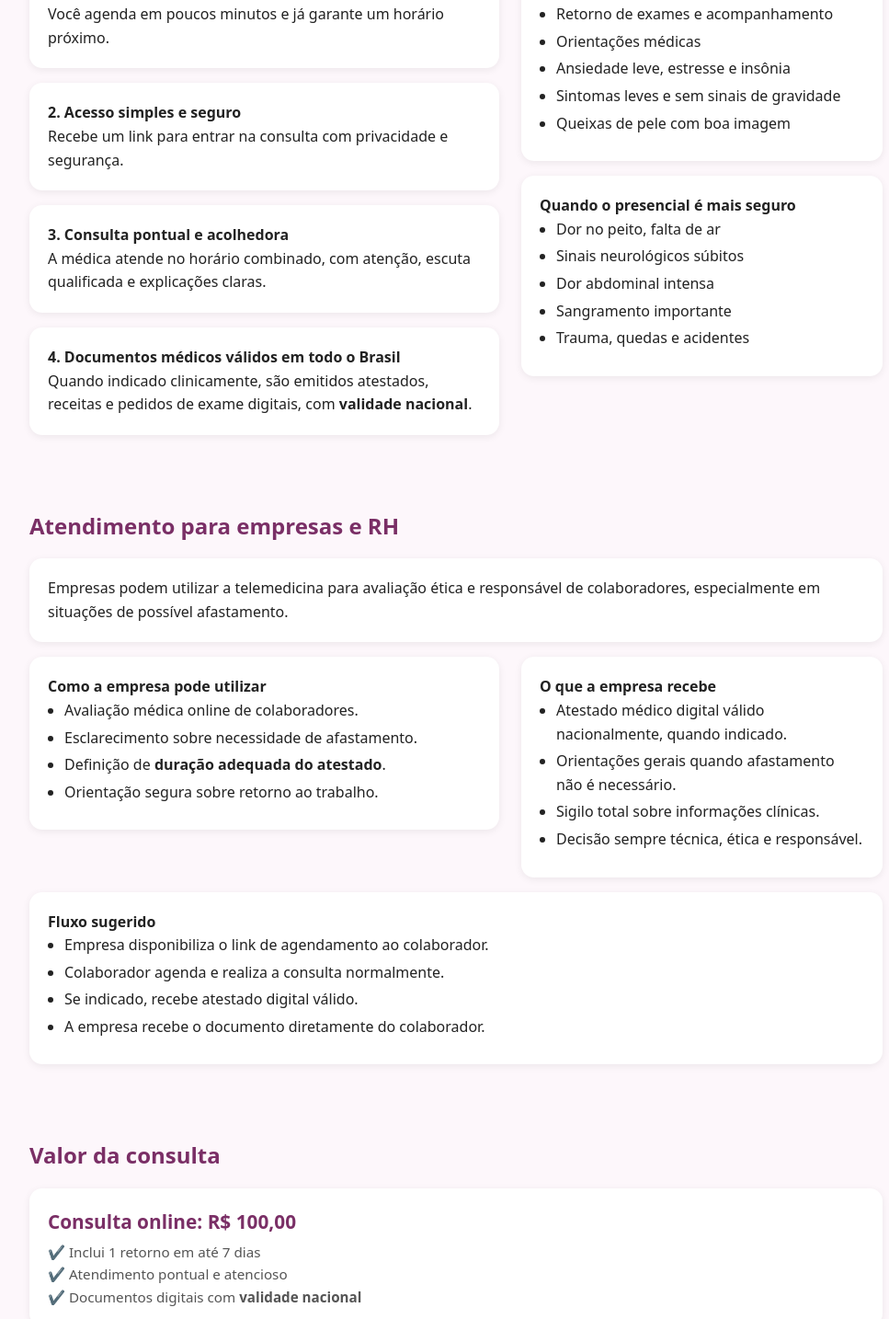
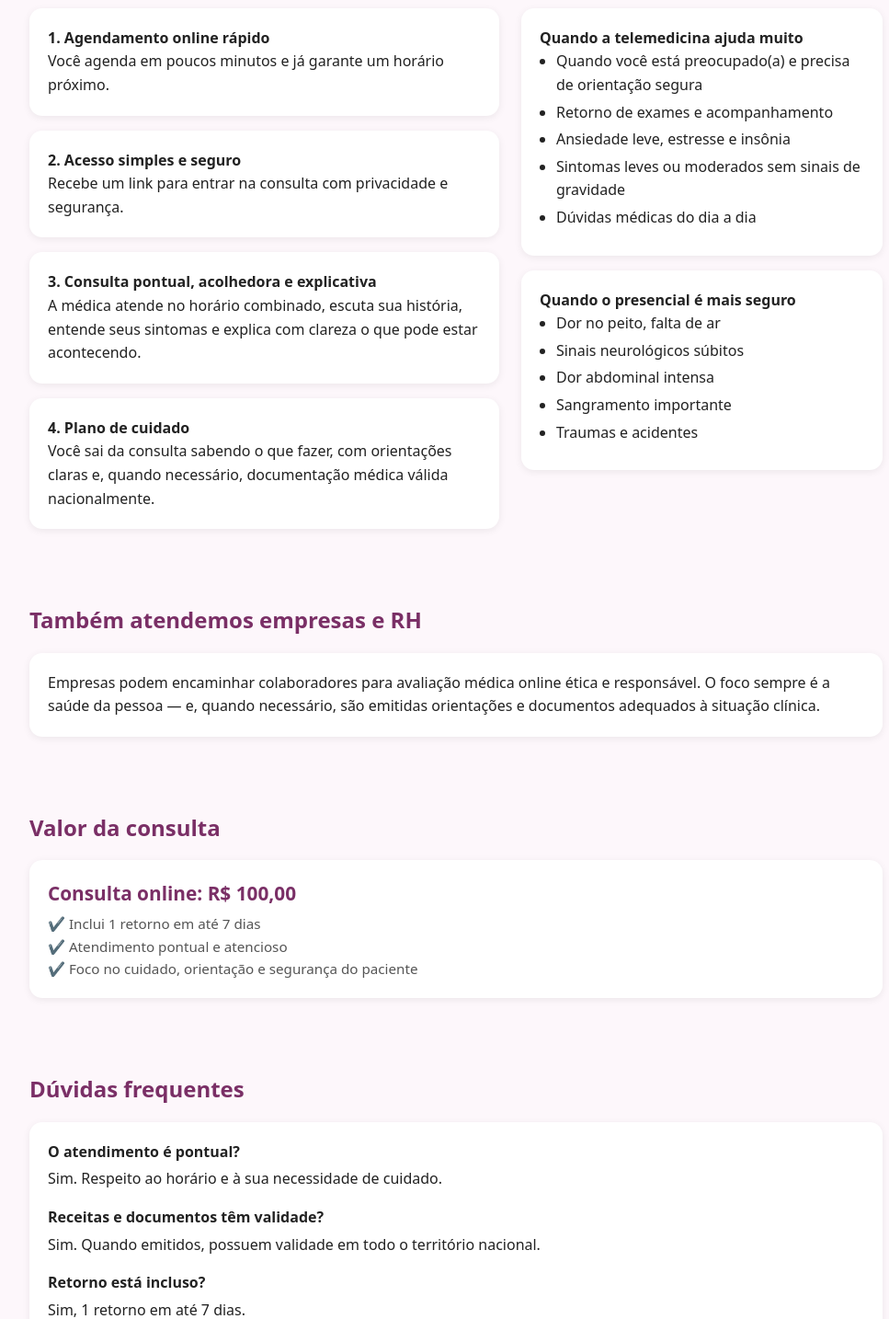
Before and after one commit to iohanpb/teste, a plain HTML site: page index.html in a window 1280 px wide. Shown: the part 1097-2531 px from the top of the page at 92% size, without its empty margins (144-1111 px from the left). Drawn offline with Linux system fonts and the light colour scheme.

Commit message:
Update index.html

```diff
--- a/index.html
+++ b/index.html
@@ -194,11 +194,11 @@
     <div class="container">
       <div class="hero-inner">
         <div>
-          <h1>Consulta médica online com acolhimento, pontualidade e segurança</h1>
+          <h1>Consulta médica online com acolhimento, pontualidade e cuidado real com você</h1>
           <p>
-            Telemedicina com cuidado humano, atenção verdadeira e orientação responsável.
-            Atendimento para pacientes e empresas, com consultas realizadas com calma,
-            atenção e compromisso com a saúde.
+            Se você está com sintomas, preocupado(a), inseguro(a) sobre o que fazer ou simplesmente
+            precisa de orientação médica responsável, aqui você encontra uma consulta humana,
+            atenta e tranquila — sem pressa e sem julgamentos.
           </p>
 
           <div class="hero-highlight">
@@ -211,7 +211,7 @@
           </p>
 
           <p class="hero-highlight">
-            ✔️ Receitas digitais e atestados, quando indicados clinicamente, com
+            ✔️ Quando indicado clinicamente, receitas digitais e documentos médicos com
             <strong>validade em todo o território nacional</strong>.
           </p>
 
@@ -220,8 +220,10 @@
 
         <div class="doctor-photo">
           <div>
-            <img src="https://via.placeholder.com/400x400.png?text=Foto+da+M%C3%A9dica" alt="Foto ilustrativa da médica">
-            <div class="photo-caption">Foto ilustrativa. Em breve, a foto oficial da médica estará aqui.</div>
+            <img
+              src="https://images.generated.photos/VS5zOvq4u_tPFlE0YvyEKOzYQxXQ2S3fLZOA3hxppnw/rs:fit:512:512/czM6Ly9p/ZGVudGl0eS5waG90/b3MvZGVmYXVsdC5q/cGc.jpg"
+              alt="Foto ilustrativa de médica — imagem gerada por inteligência artificial">
+            <div class="photo-caption">Imagem ilustrativa gerada por IA. Em breve, a foto oficial da médica estará aqui.</div>
           </div>
         </div>
 
@@ -245,29 +247,32 @@
 
   <section id="como-funciona">
     <div class="container">
-      <h2>Como funciona para pacientes</h2>
+      <h2>Como funciona</h2>
       <div class="grid-2">
         <div>
           <div class="card">
             <strong>1. Agendamento online rápido</strong>
             <p>Você agenda em poucos minutos e já garante um horário próximo.</p>
           </div>
+
           <div class="card">
             <strong>2. Acesso simples e seguro</strong>
             <p>Recebe um link para entrar na consulta com privacidade e segurança.</p>
           </div>
+
           <div class="card">
-            <strong>3. Consulta pontual e acolhedora</strong>
+            <strong>3. Consulta pontual, acolhedora e explicativa</strong>
             <p>
-              A médica atende no horário combinado, com atenção, escuta qualificada
-              e explicações claras.
+              A médica atende no horário combinado, escuta sua história, entende seus sintomas
+              e explica com clareza o que pode estar acontecendo.
             </p>
           </div>
+
           <div class="card">
-            <strong>4. Documentos médicos válidos em todo o Brasil</strong>
+            <strong>4. Plano de cuidado</strong>
             <p>
-              Quando indicado clinicamente, são emitidos atestados, receitas e pedidos
-              de exame digitais, com <strong>validade nacional</strong>.
+              Você sai da consulta sabendo o que fazer, com orientações claras e, quando necessário,
+              documentação médica válida nacionalmente.
             </p>
           </div>
         </div>
@@ -276,11 +281,11 @@
           <div class="card">
             <strong>Quando a telemedicina ajuda muito</strong>
             <ul>
+              <li>Quando você está preocupado(a) e precisa de orientação segura</li>
               <li>Retorno de exames e acompanhamento</li>
-              <li>Orientações médicas</li>
               <li>Ansiedade leve, estresse e insônia</li>
-              <li>Sintomas leves e sem sinais de gravidade</li>
-              <li>Queixas de pele com boa imagem</li>
+              <li>Sintomas leves ou moderados sem sinais de gravidade</li>
+              <li>Dúvidas médicas do dia a dia</li>
             </ul>
           </div>
 
@@ -291,7 +296,7 @@
               <li>Sinais neurológicos súbitos</li>
               <li>Dor abdominal intensa</li>
               <li>Sangramento importante</li>
-              <li>Trauma, quedas e acidentes</li>
+              <li>Traumas e acidentes</li>
             </ul>
           </div>
         </div>
@@ -302,48 +307,13 @@
 
   <section id="empresas">
     <div class="container">
-      <h2>Atendimento para empresas e RH</h2>
+      <h2>Também atendemos empresas e RH</h2>
       <div class="card">
         <p>
-          Empresas podem utilizar a telemedicina para avaliação ética e responsável
-          de colaboradores, especialmente em situações de possível afastamento.
+          Empresas podem encaminhar colaboradores para avaliação médica online ética e responsável.
+          O foco sempre é a saúde da pessoa — e, quando necessário, são emitidas orientações e
+          documentos adequados à situação clínica.
         </p>
-      </div>
-
-      <div class="grid-2">
-        <div>
-          <div class="card">
-            <strong>Como a empresa pode utilizar</strong>
-            <ul>
-              <li>Avaliação médica online de colaboradores.</li>
-              <li>Esclarecimento sobre necessidade de afastamento.</li>
-              <li>Definição de <strong>duração adequada do atestado</strong>.</li>
-              <li>Orientação segura sobre retorno ao trabalho.</li>
-            </ul>
-          </div>
-        </div>
-
-        <div>
-          <div class="card">
-            <strong>O que a empresa recebe</strong>
-            <ul>
-              <li>Atestado médico digital válido nacionalmente, quando indicado.</li>
-              <li>Orientações gerais quando afastamento não é necessário.</li>
-              <li>Sigilo total sobre informações clínicas.</li>
-              <li>Decisão sempre técnica, ética e responsável.</li>
-            </ul>
-          </div>
-        </div>
-      </div>
-
-      <div class="card">
-        <strong>Fluxo sugerido</strong>
-        <ul>
-          <li>Empresa disponibiliza o link de agendamento ao colaborador.</li>
-          <li>Colaborador agenda e realiza a consulta normalmente.</li>
-          <li>Se indicado, recebe atestado digital válido.</li>
-          <li>A empresa recebe o documento diretamente do colaborador.</li>
-        </ul>
       </div>
     </div>
   </section>
@@ -356,7 +326,7 @@
         <p class="price-note">
           ✔️ Inclui 1 retorno em até 7 dias <br>
           ✔️ Atendimento pontual e atencioso <br>
-          ✔️ Documentos digitais com <strong>validade nacional</strong>
+          ✔️ Foco no cuidado, orientação e segurança do paciente
         </p>
       </div>
     </div>
@@ -368,11 +338,11 @@
       <div class="card">
         <div class="faq-item">
           <strong>O atendimento é pontual?</strong>
-          <p>Sim. O compromisso é com respeito ao horário e escuta cuidadosa.</p>
+          <p>Sim. Respeito ao horário e à sua necessidade de cuidado.</p>
         </div>
 
         <div class="faq-item">
-          <strong>Receitas e atestados são válidos?</strong>
+          <strong>Receitas e documentos têm validade?</strong>
           <p>
             Sim. Quando emitidos, possuem validade em todo o território nacional.
           </p>
```
